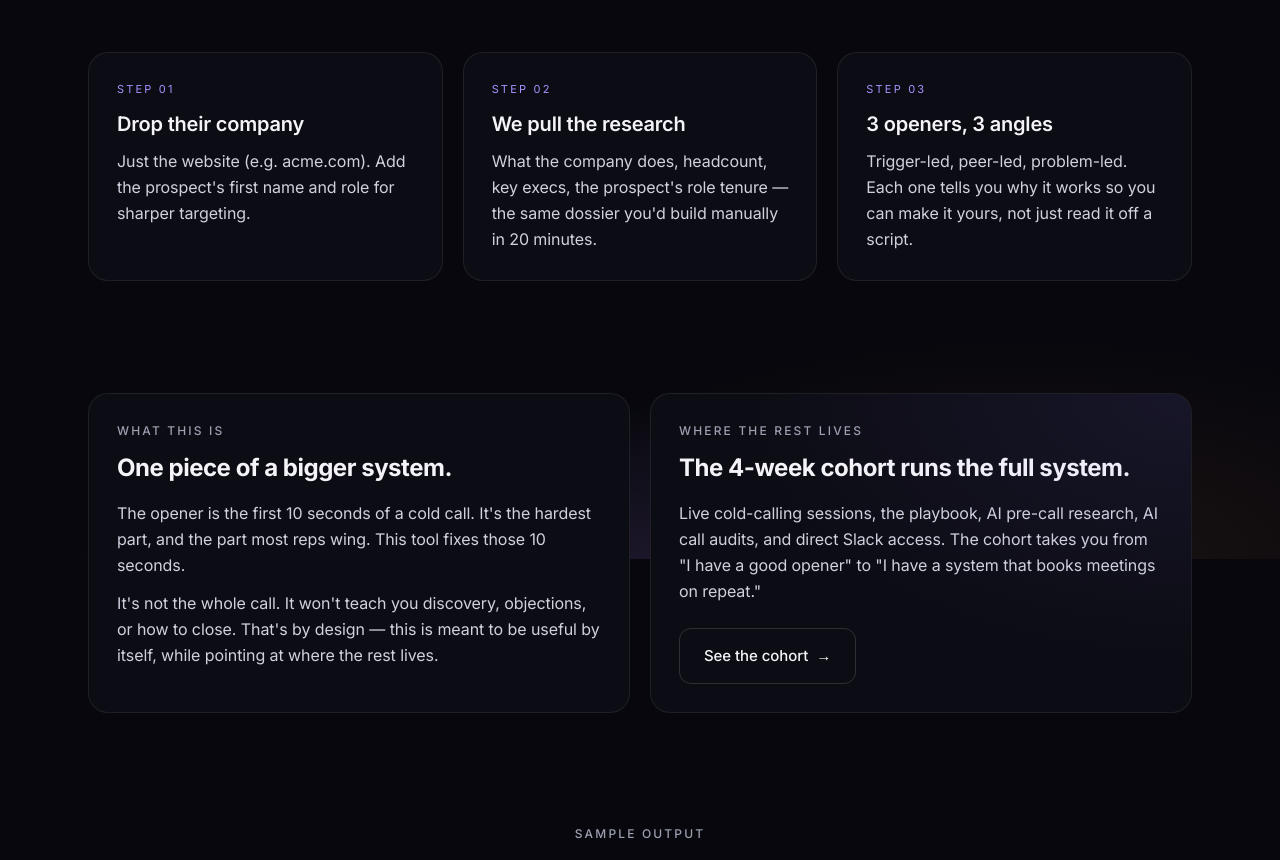
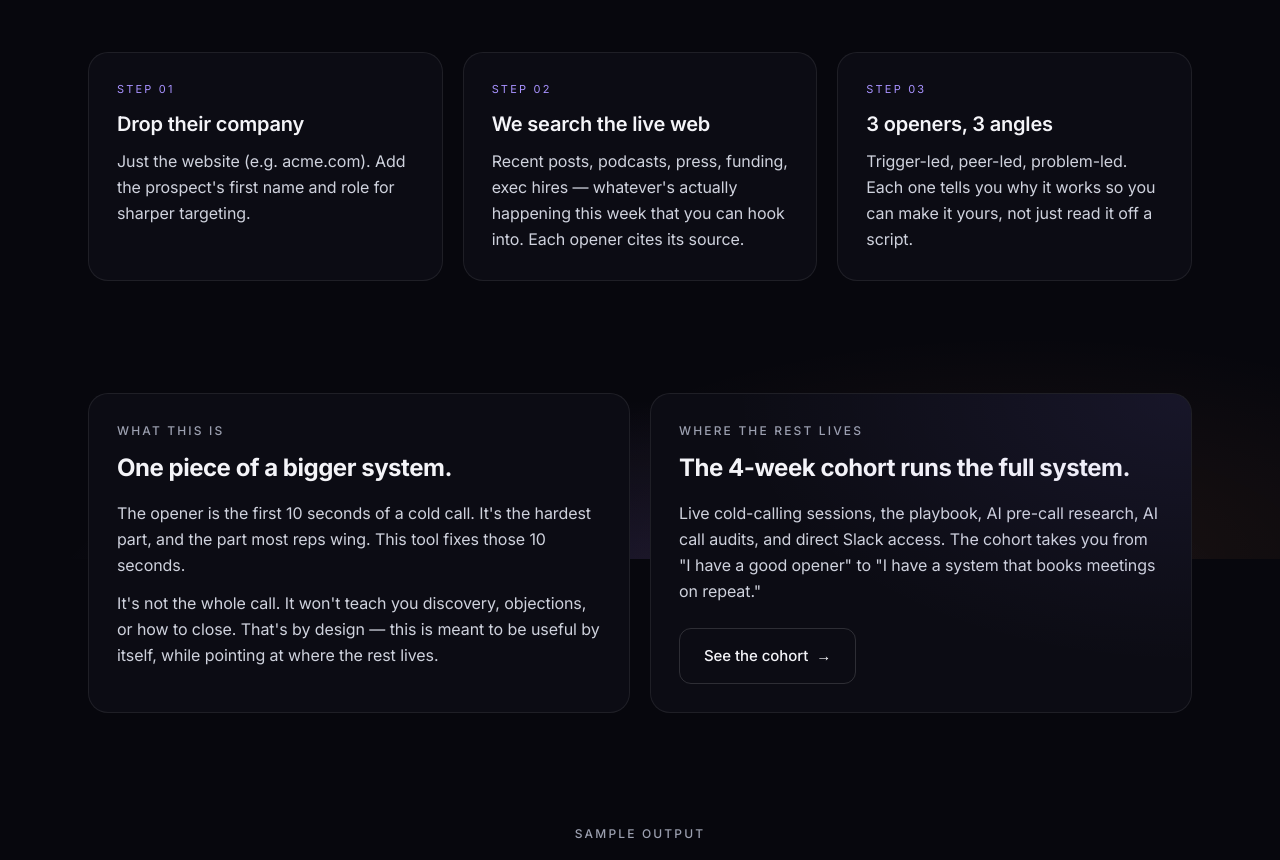
Before and after one commit to lukeross2002/modern-seller-opener, a Next.js app: page / in a window 1280 px wide. Shown: the part 1041-1901 px from the top of the page. Built offline with nearby package versions, Linux system fonts and the light colour scheme.

Commit message:
Update Step 02 copy: 'we search the live web' (was 'we pull the research')

```diff
--- a/src/app/page.tsx
+++ b/src/app/page.tsx
@@ -70,8 +70,8 @@ export default function Home() {
             },
             {
               step: "02",
-              title: "We pull the research",
-              body: "What the company does, headcount, key execs, the prospect's role tenure — the same dossier you'd build manually in 20 minutes.",
+              title: "We search the live web",
+              body: "Recent posts, podcasts, press, funding, exec hires — whatever's actually happening this week that you can hook into. Each opener cites its source.",
             },
             {
               step: "03",
```
